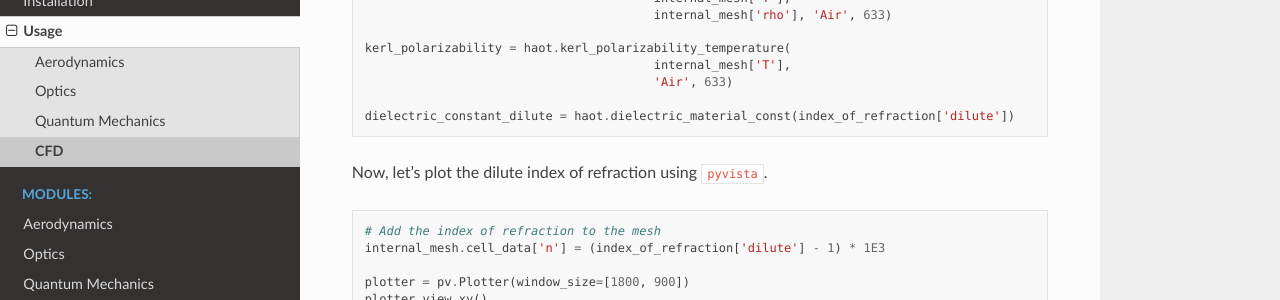
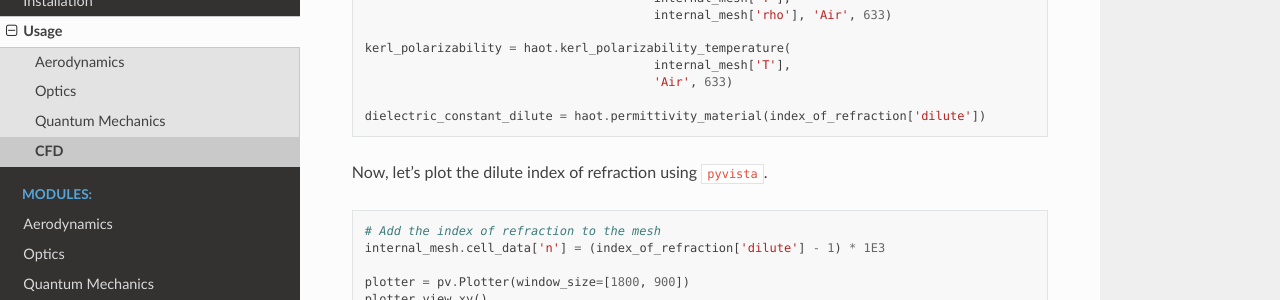
Before and after one commit to mliza/HAOT, a Sphinx documentation site: the page built from docs/source/user_guide/examples/CFD.rst, in a window 1280 px wide and 900 px high, scrolled down 599 px. Shown: the part 151-451 px from the top of the window. Built offline with Sphinx 7.4.7 and the Read the Docs theme 3.1.0, drawn with Linux system fonts in a browser that asks for light colours; the version number is read from the project's files by our own code.

Commit message:
updated logs

```diff
--- a/docs/source/user_guide/examples/CFD.rst
+++ b/docs/source/user_guide/examples/CFD.rst
@@ -35,7 +35,7 @@ Lets now use the ``HAOT`` package to process the results
                                             internal_mesh['T'],
                                             'Air', 633)
 
-    dielectric_constant_dilute = haot.dielectric_material_const(index_of_refraction['dilute'])
+    dielectric_constant_dilute = haot.permittivity_material(index_of_refraction['dilute'])
 
 
 Now, let's plot the dilute index of refraction using ``pyvista``.
```
Also changed, not shown: CHANGELOG.md (+2 -0 lines).
